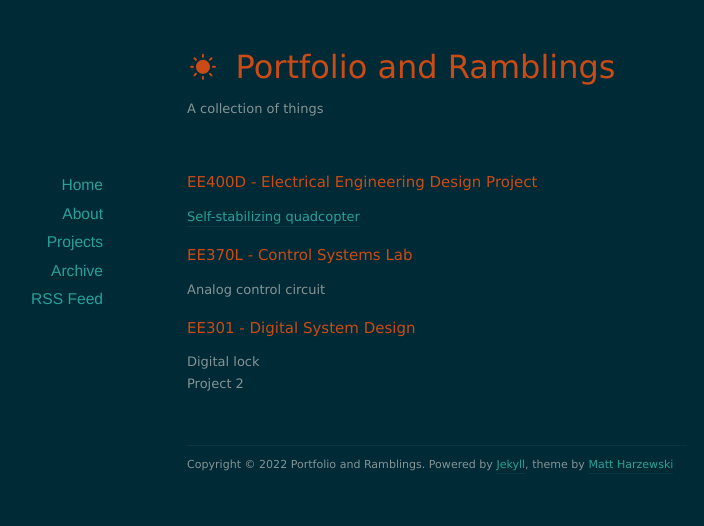
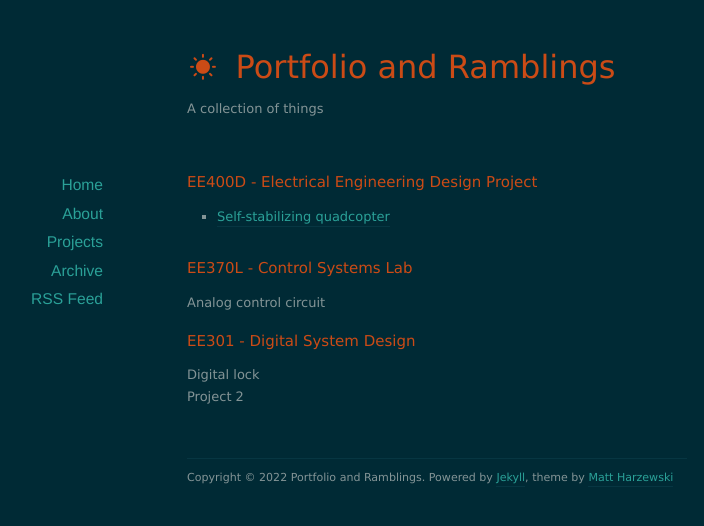
Before and after one commit to nolanschan/nolanschan.github.io, a Jekyll site: the page built from projects/index.markdown, in a window 1280 px wide. Shown: the top 526 px of the page, without its empty margins (203-907 px from the left). Built offline with Jekyll 4.4.1, drawn with Linux system fonts in a browser that asks for light colours; nearby versions of some CDN libraries.

Commit message:
Update index.markdown

```diff
--- a/projects/index.markdown
+++ b/projects/index.markdown
@@ -4,7 +4,9 @@ layout: default
 ---
 
 ## EE400D - Electrical Engineering Design Project ##
-<a href="/projects/quadcopter">Self-stabilizing quadcopter</a>
+<ul>
+  <li><a href="/projects/quadcopter">Self-stabilizing quadcopter</a></li>
+</ul>
 
 ## EE370L - Control Systems Lab ##
 Analog control circuit
```
